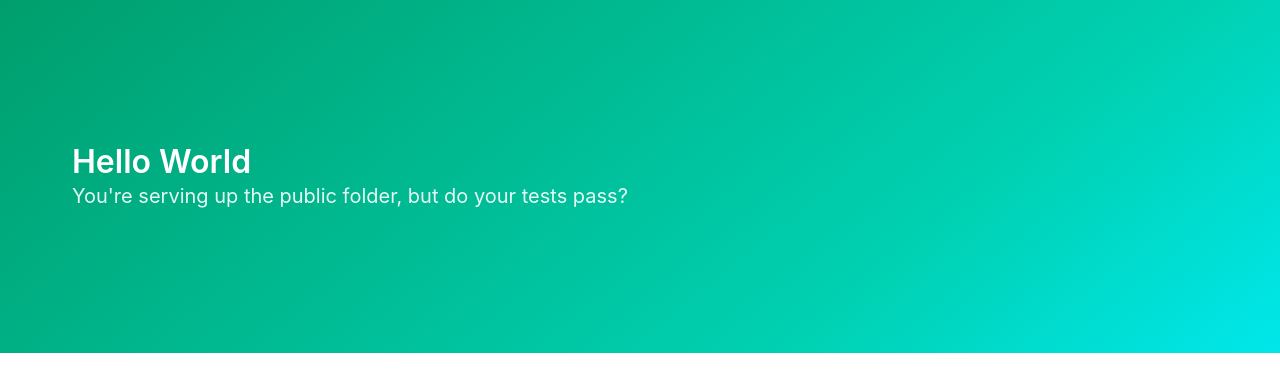
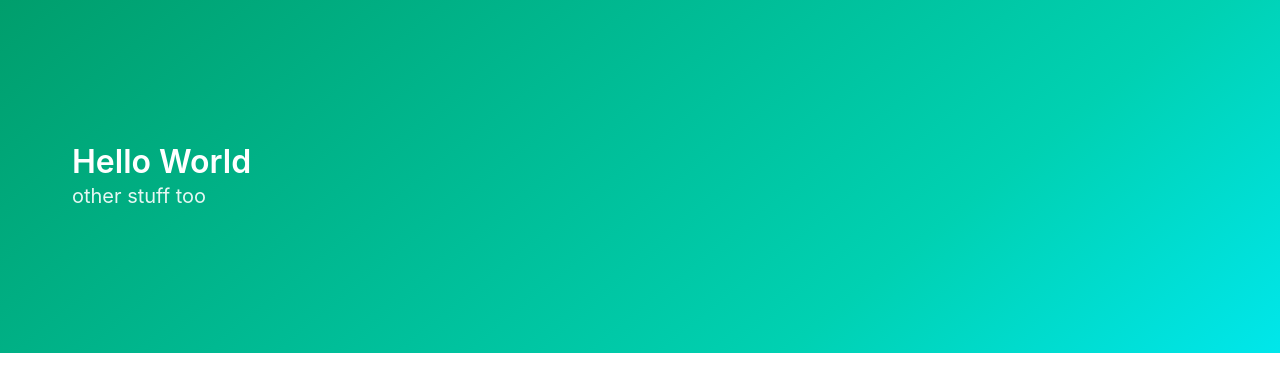
Before and after one commit to DRodriguez88/startnow-ops200-deliver-it-well, a website: page public/index.html in a window 1280 px wide. Drawn offline with nearby package versions, Linux system fonts and the light colour scheme.

Commit message:
test commit

```diff
--- a/public/index.html
+++ b/public/index.html
@@ -13,7 +13,7 @@
   <div class="hero-body">
     <div class="container">
       <h1 class="title">Hello World</h1>
-      <h2 class="subtitle">You're serving up the public folder, but do your tests pass?</h2>
+      <h2 class="subtitle">other stuff too</h2>
     </div>
   </div>
 </section>
```
Also changed, not shown: tests/server.spec.js (+11 -0 lines).
